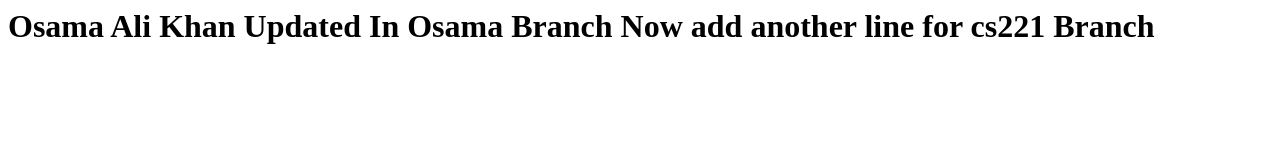
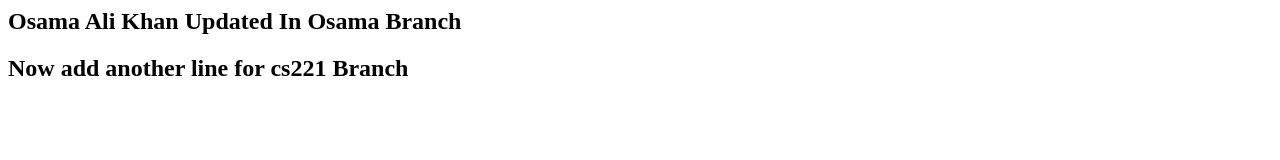
Before and after one commit to Arafiq100/osama_khan, a plain HTML site: page index.html in a window 1280 px wide. Drawn offline with Linux system fonts and the light colour scheme.

Commit message:
Added h2 in the html

```diff
--- a/index.html
+++ b/index.html
@@ -1,7 +1,7 @@
 <html>
 <body>
 <h1>
-Osama Ali Khan Updated In Osama Branch
+<h2>Osama Ali Khan Updated In Osama Branch<h2>
 Now add another line for cs221 Branch
 </h1>
 </body>
```
